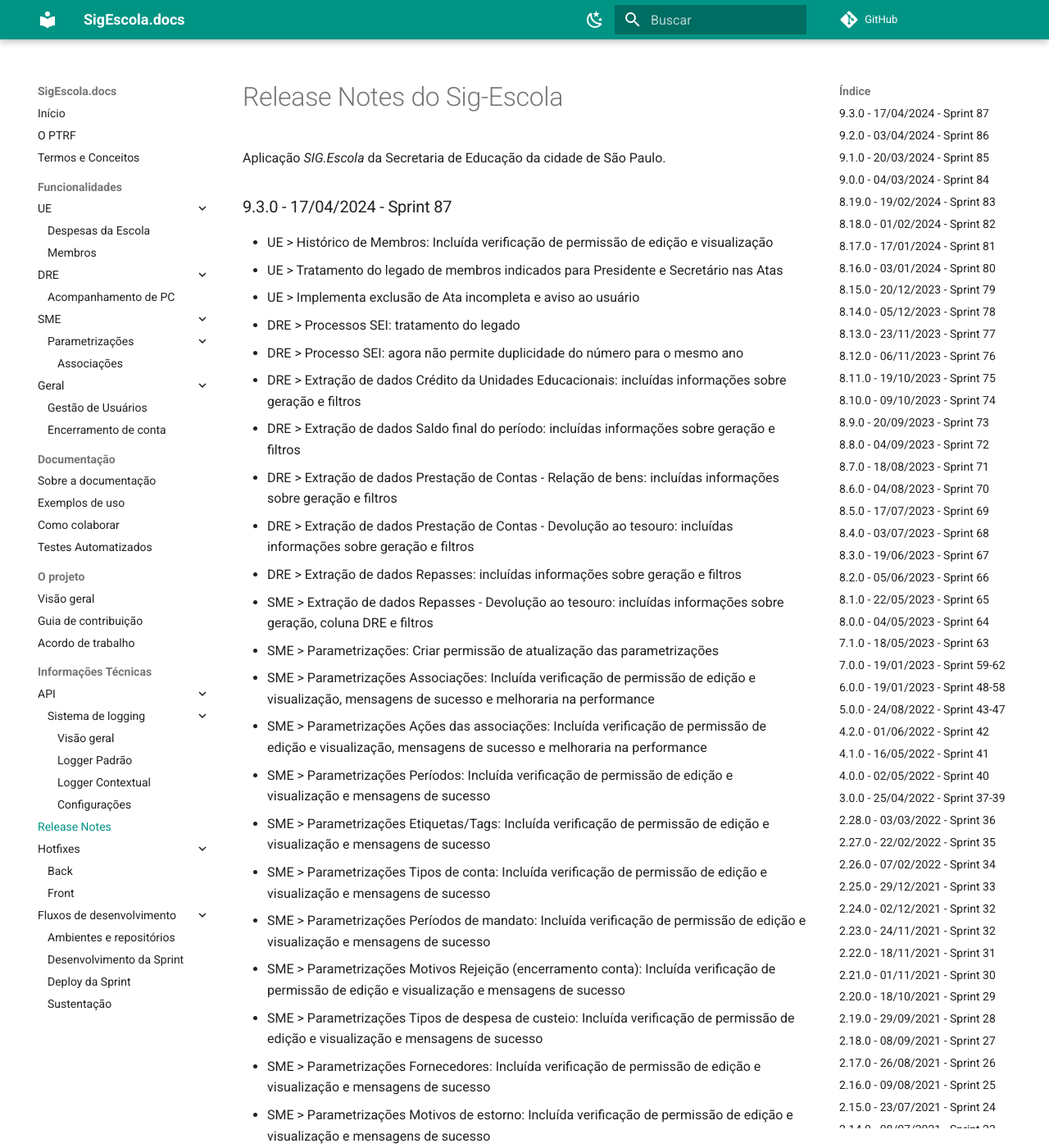
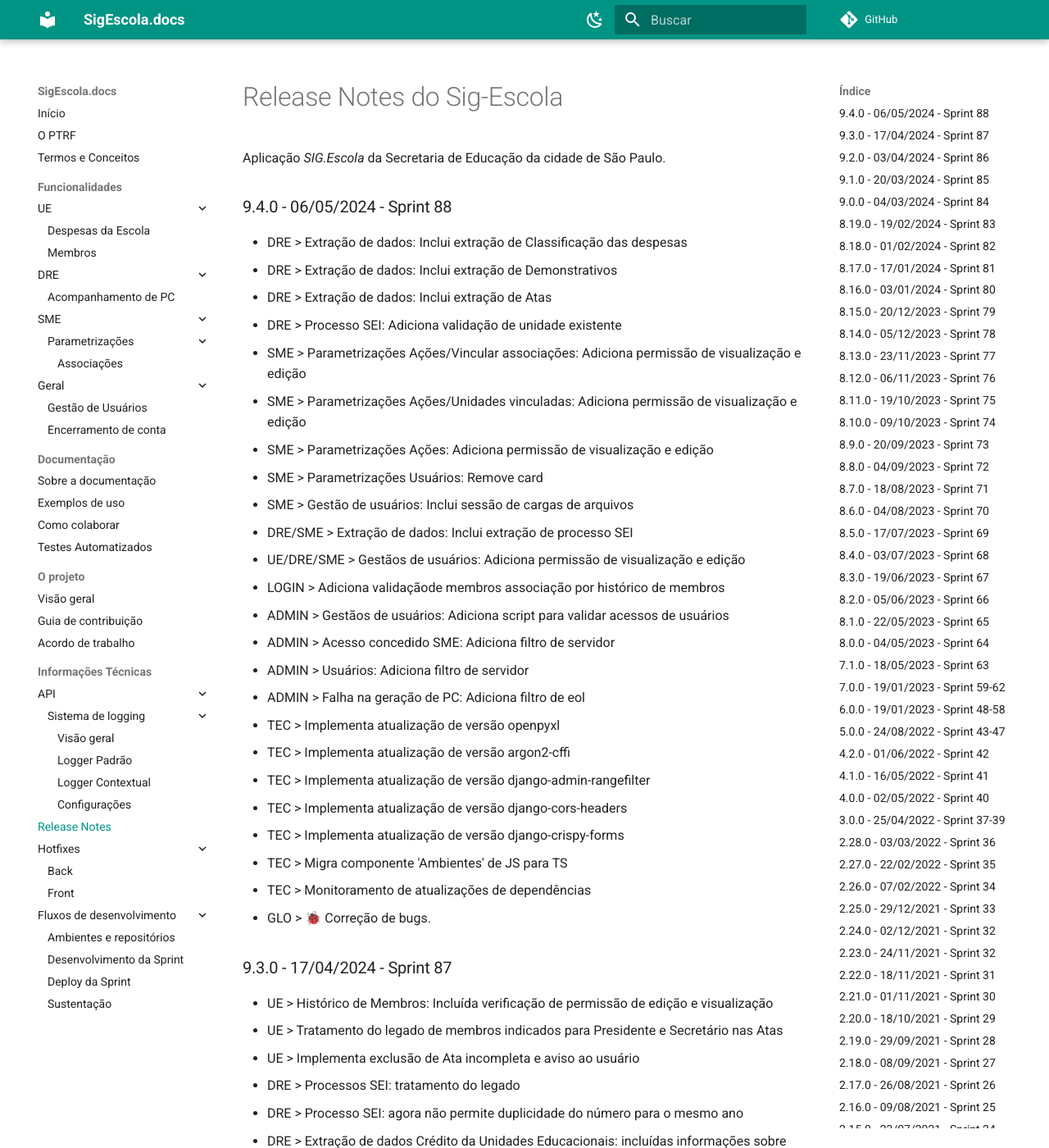
Before and after one commit to prefeiturasp/SME-PTRF-Docs, an MkDocs documentation site: the page built from docs/projeto/release_notes.md, in a window 1280 px wide and 1400 px high. Shown: the whole window at 82% size. Built offline with MkDocs 1.6.1 and Material for MkDocs 9.7.7, drawn with Linux system fonts in a browser that asks for light colours; comment, search, counter and statistics services are not loaded.

Commit message:
Update release_notes.md

```diff
--- a/docs/projeto/release_notes.md
+++ b/docs/projeto/release_notes.md
@@ -1,6 +1,32 @@
 # Release Notes do Sig-Escola
 
 Aplicação *SIG.Escola* da Secretaria de Educação da cidade de São Paulo.
+
+### 9.4.0 - 06/05/2024 - Sprint 88
+* DRE > Extração de dados: Inclui extração de Classificação das despesas
+* DRE > Extração de dados: Inclui extração de Demonstrativos
+* DRE > Extração de dados: Inclui extração de Atas
+* DRE > Processo SEI: Adiciona validação de unidade existente
+* SME > Parametrizações Ações/Vincular associações: Adiciona permissão de visualização e edição
+* SME > Parametrizações Ações/Unidades vinculadas: Adiciona permissão de visualização e edição
+* SME > Parametrizações Ações: Adiciona permissão de visualização e edição
+* SME > Parametrizações Usuários: Remove card
+* SME > Gestão de usuários: Inclui sessão de cargas de arquivos
+* DRE/SME > Extração de dados: Inclui extração de processo SEI
+* UE/DRE/SME > Gestãos de usuários: Adiciona permissão de visualização e edição
+* LOGIN > Adiciona validaçãode membros associação por histórico de membros
+* ADMIN > Gestãos de usuários: Adiciona script para validar acessos de usuários
+* ADMIN > Acesso concedido SME: Adiciona filtro de servidor
+* ADMIN > Usuários: Adiciona filtro de servidor
+* ADMIN > Falha na geração de PC: Adiciona filtro de eol
+* TEC > Implementa atualização de versão openpyxl
+* TEC > Implementa atualização de versão argon2-cffi
+* TEC > Implementa atualização de versão django-admin-rangefilter
+* TEC > Implementa atualização de versão django-cors-headers
+* TEC > Implementa atualização de versão django-crispy-forms
+* TEC > Migra componente 'Ambientes' de JS para TS
+* TEC > Monitoramento de atualizações de dependências
+* GLO > 🐞 Correção de bugs.
 
 ### 9.3.0 - 17/04/2024 - Sprint 87
 * UE > Histórico de Membros: Incluída verificação de permissão de edição e visualização
```
